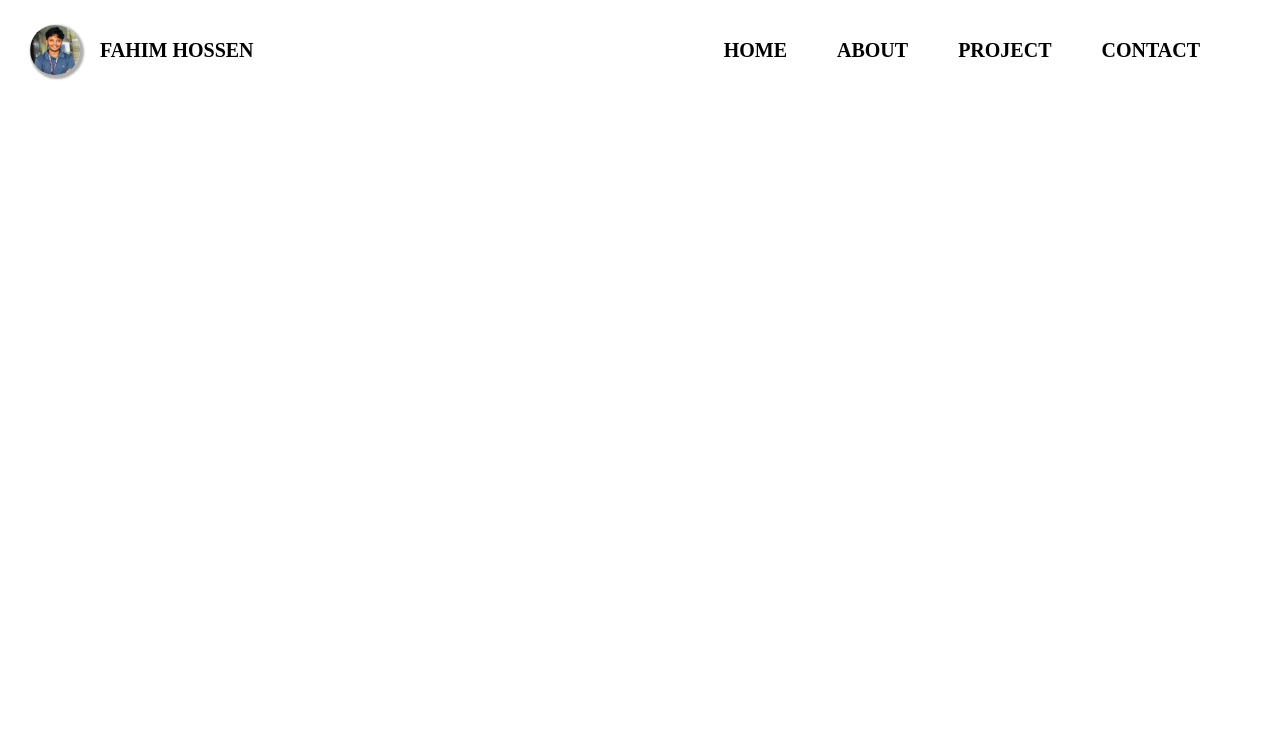
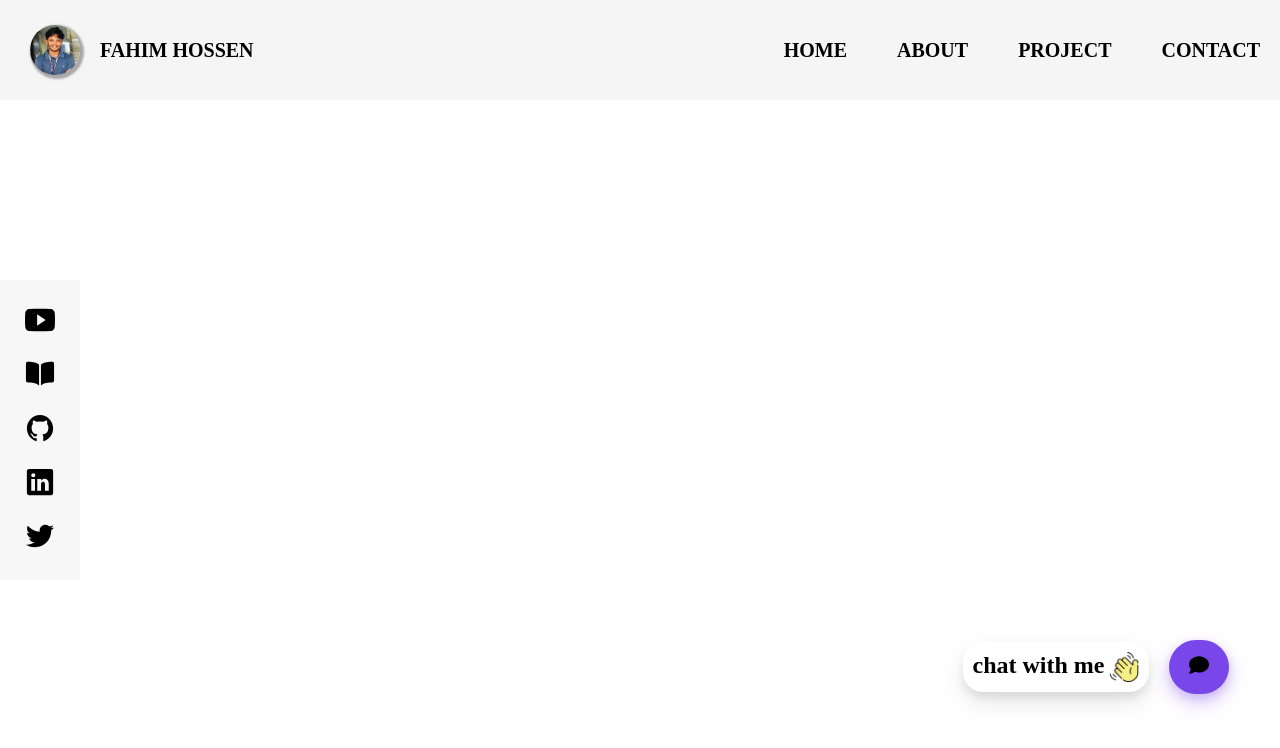
Before and after one commit to fhpantho/blogwebsite, a plain HTML site: page index.html in a window 1280 px wide. Drawn offline with Linux system fonts and the light colour scheme.

Commit message:
i have add two section

```diff
--- a/index.html
+++ b/index.html
@@ -1,5 +1,6 @@
 <!DOCTYPE html>
 <html lang="en">
+
 <head>
     <meta charset="UTF-8">
     <meta name="viewport" content="width=device-width, initial-scale=1.0">
@@ -7,6 +8,7 @@
     <link rel="shortcut icon" href="./image/Neon _FH_ Monogram Melding Light and Shadow.png" type="image/x-icon">
     <title>Fahim hossen</title>
 </head>
+
 <body>
     <header>
         <div class="image">
@@ -24,5 +26,33 @@
             </ul>
         </div>
     </header>
+
+    <!-- the header section complete here  -->
+
+    <!-- here is the chatting section -->
+
+    <section class="chat">
+        <div class="chatwithme">
+            <h1>chat with me</h1>
+            <img src="./image/2339864.png" alt="">
+        </div>
+        <div class="chaticon">
+            <img src="./image/comment-solid.svg" alt="">
+        </div>
+    </section>
+
+
+    <!-- here the 2nd section is starting -->
+     <section class="socialmedia">
+        <ul class="mediaicon">
+            <li><img src="./image/icon/yt-dark.svg" alt=""></li>
+            <li><img src="./image/icon/book-dark.svg" alt=""></li>
+            <li><img src="./image/icon/github-dark.svg" alt=""></li>
+            <li><img src="./image/icon/linkedin-dark.svg" alt=""></li>
+            <li><img src="./image/icon/twitter-dark.svg" alt=""></li>
+        </ul>
+     </section>
+
 </body>
+
 </html>
--- a/style.css
+++ b/style.css
@@ -6,12 +6,15 @@
 
 header{
     height: 100px;
+    width: 100%;
     display: flex;
     justify-content: space-between;
     align-items: center;
     flex-direction: row;
     padding-left: 30px;
     padding-right: 30px;
+    position: fixed;
+    background-color: whitesmoke;
 }
 .image {
     display: flex;
@@ -63,3 +66,81 @@ header{
     color: #7947e9;
     cursor: pointer;
 }
+
+.chatwithme img {
+    width: 30px;
+}
+.chaticon img{
+    width: 20px;
+}
+
+.chat {
+    display: flex;
+    position: fixed;
+    width: 400px;
+    align-items: center;
+    justify-content: center;
+    padding: 0px, 20px,0px,20px;
+    top:80%;
+    left: 70%;
+    column-gap: 20px;
+
+}
+.chatwithme
+{
+    display: flex;
+    padding: 10px;
+    box-shadow: 0 10px 25px rgba(0, 0, 0, 0.1),
+                  0 6px 10px rgba(0, 0, 0, 0.08);
+    border-radius: 20px;
+    font-weight: lighter;
+    column-gap: 5px;
+    cursor: pointer;
+}
+
+.chaticon {
+    padding: 15px 20px;
+    background-color: #7947e9;
+    border-radius: 40px;
+    box-shadow: 0 8px 20px rgba(121, 71, 233, 0.3),
+            0 4px 10px rgba(121, 71, 233, 0.2);
+
+
+    transition: all 0.3s ease;
+
+}
+.chaticon:hover {
+    transform: scale(1.1);
+    cursor: pointer;
+}
+.mediaicon li img {
+    width: 30px;
+}
+
+.socialmedia {
+    position: fixed;
+    top: 35%;
+    left: 0%;
+    padding:15px 15px;
+    background-color: rgb(247, 247, 247);
+}
+.mediaicon {
+    display: flex;
+    flex-direction: column;
+    list-style: none;
+    row-gap: 15;
+}
+
+.mediaicon li
+{
+    padding: 10px;
+    border-radius: 5px;
+    transition: all 0.3s ease;
+    text-align: center;
+    align-items: center;
+}
+
+.mediaicon li:hover{
+    background-color: #7a47e97e;
+    cursor: pointer;
+}
```
Also changed, not shown: image/2339864.png (added), image/comment-solid.svg (added), image/common-bg.svg (added), image/icon/blog-ico.png (added), image/icon/book-dark.svg (added), image/icon/github-dark.svg (added), image/icon/github-ico.png (added), image/icon/linkedin-dark.svg (added), image/icon/linkedin-ico.png (added), image/icon/twitter-dark.svg (added), image/icon/twitter-ico.png (added), image/icon/yt-dark.svg (added), image/icon/yt-ico.png (added).
